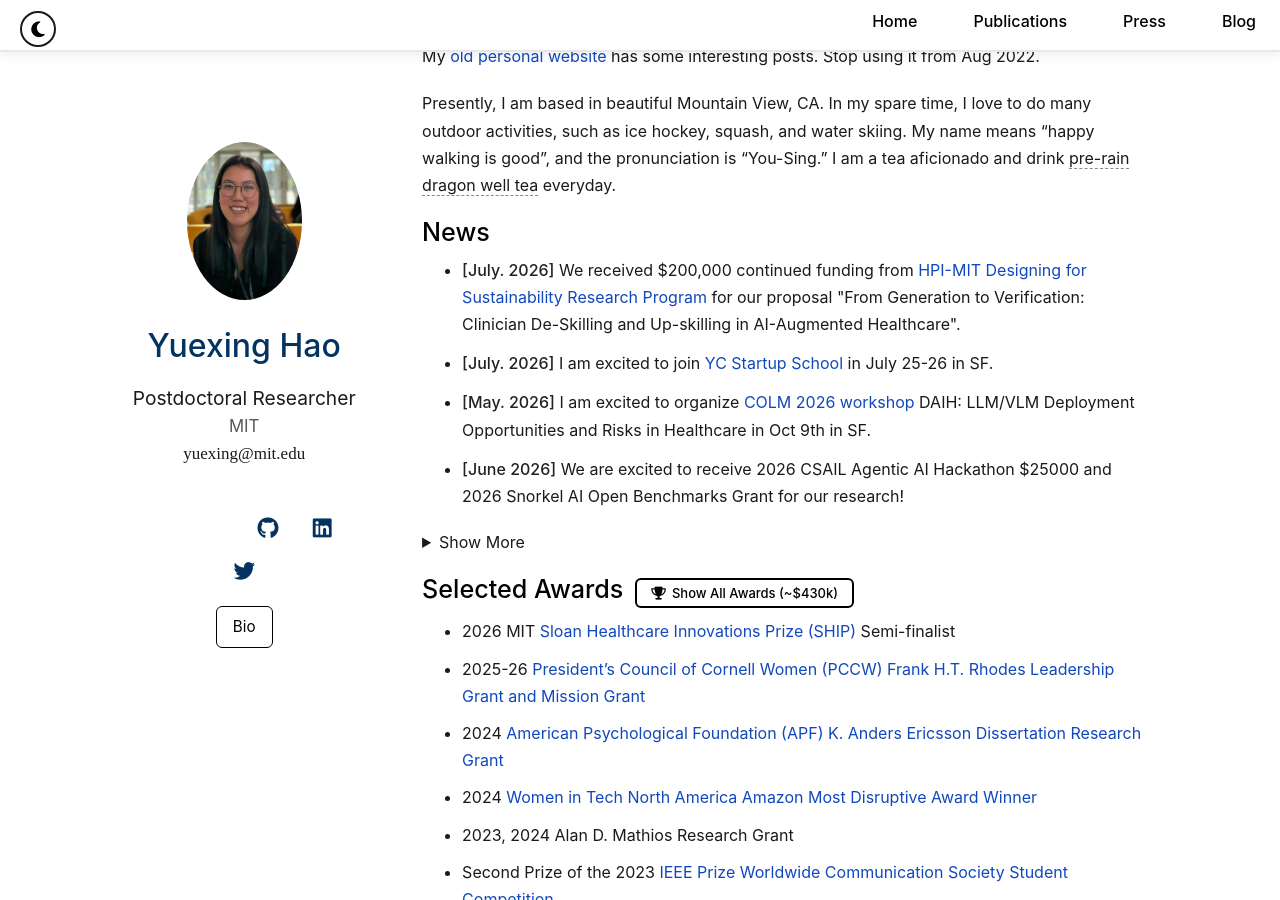
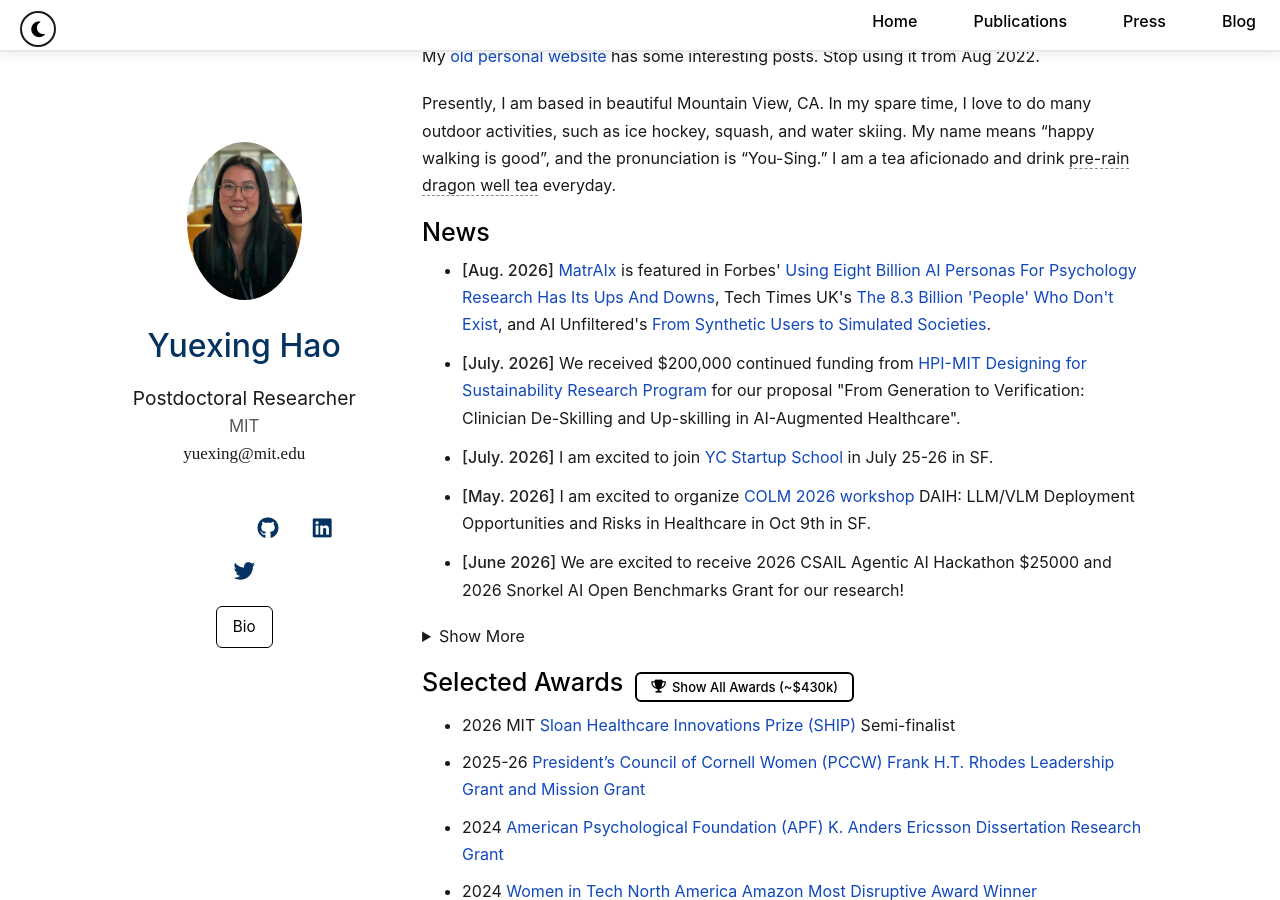
Before and after one commit to YuexingHao/Yuexing-Hao, a Jekyll site: the page built from index.md, in a window 1280 px wide and 900 px high, scrolled down 401 px. Built offline with Jekyll 4.4.1, drawn with Linux system fonts in a browser that asks for light colours; a style sheet for code colours, icons or effects is not loaded; our own code applies the rules of GitHub Pages for plain Markdown files.

Commit message:
Add Aug 2026 news entry for MatrAIx press coverage
Co-Authored-By: Claude Fable 5.1 <noreply@anthropic.com>

```diff
--- a/_includes/news.md
+++ b/_includes/news.md
@@ -7,6 +7,7 @@
 <h2 id="news" style="margin: 20px 0px 10px;">News</h2>
 
 <ul id="news-list">
+<li><strong>[Aug. 2026]</strong> <a href="https://matraix.ai/">MatrAIx</a> is featured in Forbes' <a href="https://www.forbes.com/sites/lanceeliot/2026/08/26/using-eight-billion-ai-personas-for-psychology-research-has-its-ups-and-downs/">Using Eight Billion AI Personas For Psychology Research Has Its Ups And Downs</a>, Tech Times UK's <a href="https://www.techtimes.co.uk/harvard-mit-matraix-simulating-global-human-behavior-1808459">The 8.3 Billion 'People' Who Don't Exist</a>, and AI Unfiltered's <a href="https://blog.aiunfiltered.dev/p/from-synthetic-users-to-simulated">From Synthetic Users to Simulated Societies</a>.</li>
 <li><strong>[July. 2026]</strong> We received $200,000 continued funding from <a href="https://mad.mit.edu/projects/improving-human-ai-system-sustainability-in-health-via-aligned-relevance-and-evaluation">HPI-MIT Designing for Sustainability Research Program</a> for our proposal "From Generation to Verification: Clinician De-Skilling and Up-skilling in AI-Augmented Healthcare".</li>
 <li><strong>[July. 2026]</strong> I am excited to join <a href="https://events.ycombinator.com/startup-school-2026">YC Startup School</a> in July 25-26 in SF.</li>
 <li><strong>[May. 2026]</strong> I am excited to organize <a href="https://daih2026.github.io/">COLM 2026 workshop</a> DAIH: LLM/VLM Deployment Opportunities and Risks in Healthcare in Oct 9th in SF.</li>
```
